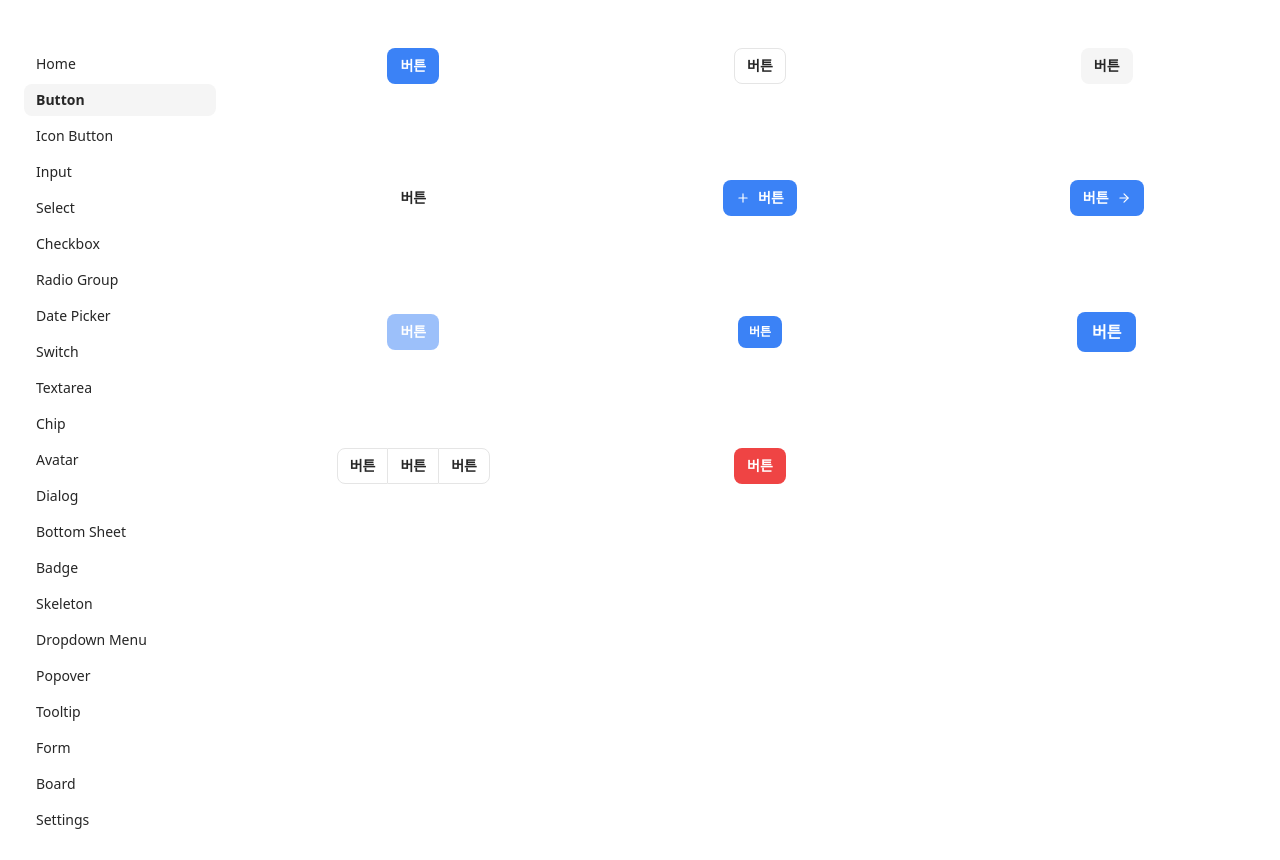
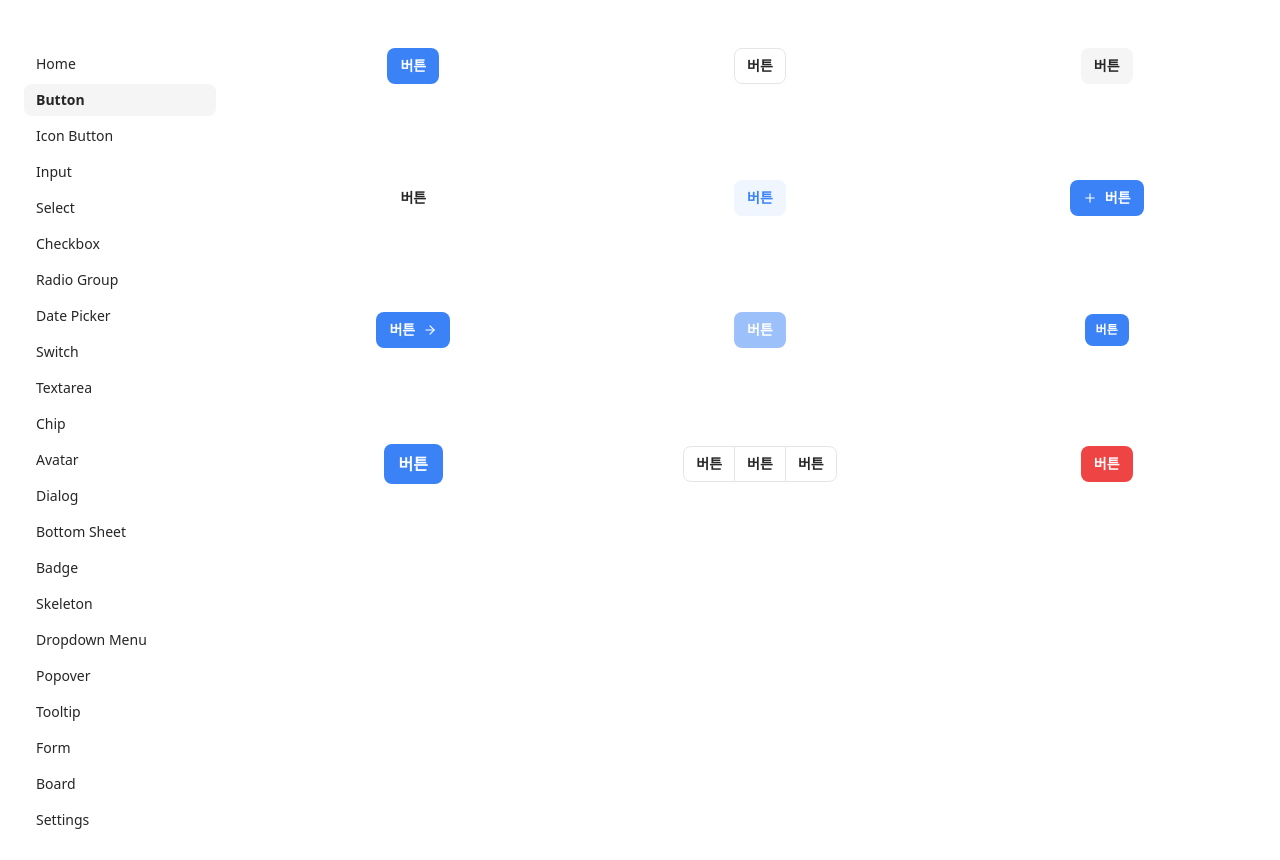
Before and after one commit to nononcrust/ellie-ui, a Next.js app: page /button in a window 1280 px wide. Built offline with nearby package versions, Linux system fonts and the light colour scheme.

Commit message:
버튼 variant 추가, BottomSheet 스타일 수정

```diff
--- a/src/app/bottom-sheet/page.tsx
+++ b/src/app/bottom-sheet/page.tsx
@@ -28,6 +28,7 @@ const BottomSheet1 = () => {
       </BottomSheet.Trigger>
       <BottomSheet.Content>
         <BottomSheet.Title>1인 가구 종류를 선택하세요.</BottomSheet.Title>
+
         <BottomSheet.Description className="sr-only">
           1인 가구 종류를 선택하세요.
         </BottomSheet.Description>
@@ -55,7 +56,9 @@ const BottomSheet2 = () => {
           1인 가구의 종류에 따라 알맞는 방을 추천해드립니다.
         </BottomSheet.Description>
         <div className="h-[320px]" />
-        <BottomSheet.Button>적용하기</BottomSheet.Button>
+        <BottomSheet.Close asChild>
+          <BottomSheet.Button>적용하기</BottomSheet.Button>
+        </BottomSheet.Close>
       </BottomSheet.Content>
     </BottomSheet>
   );
--- a/src/app/button/page.tsx
+++ b/src/app/button/page.tsx
@@ -16,6 +16,9 @@ export default function ButtonPage() {
       </Grid.Item>
       <Grid.Item>
         <Button variant="ghost">버튼</Button>
+      </Grid.Item>
+      <Grid.Item>
+        <Button variant="primaryLow">버튼</Button>
       </Grid.Item>
       <Grid.Item>
         <Button>
--- a/src/components/ui/bottom-sheet.tsx
+++ b/src/components/ui/bottom-sheet.tsx
@@ -96,8 +96,6 @@ const BottomSheetSelectGroup = ({
   onChange,
   ...props
 }: BottomSheetSelectGroupProps) => {
-  console.log("value", value, "onChange", onChange);
-
   return (
     <BottomSheetSelectContext value={{ value, onChange }}>
       <ul className={cn("flex flex-col", className)} {...props}>
@@ -124,7 +122,11 @@ const BottomSheetSelectItem = ({
   return (
     <li>
       <DialogPrimitives.Close
-        className={cn("flex w-full justify-between py-4 text-start text-lg font-medium", className)}
+        className={cn(
+          "flex w-full justify-between py-4 text-start text-lg font-medium",
+          "hover:text-primary",
+          className,
+        )}
         onClick={() => onChange(value)}
         {...props}
       >
@@ -137,7 +139,7 @@ const BottomSheetSelectItem = ({
 
 const BottomSheetButton = ({ className, children, ...props }: ButtonProps) => {
   return (
-    <Button className={cn("h-[56px] rounded-2xl text-xl", className)} {...props}>
+    <Button className={cn("min-h-[56px] rounded-xl text-lg", className)} {...props}>
       {children}
     </Button>
   );
--- a/src/components/ui/button.tsx
+++ b/src/components/ui/button.tsx
@@ -17,6 +17,7 @@ const buttonVariants = cva(
     variants: {
       variant: {
         primary: "bg-primary text-white hover:bg-primary-dark",
+        primaryLow: "bg-primary-lighter text-primary hover:bg-primary-lighter-hover",
         secondary: "bg-secondary text-main hover:bg-secondary-dark",
         outlined: "border-border text-main hover:bg-background-hover",
         ghost: "hover:bg-background-hover",
--- a/src/styles/globals.css
+++ b/src/styles/globals.css
@@ -24,7 +24,8 @@
     --placeholder: theme("colors.neutral.400");
     --primary: theme("colors.blue.500");
     --primary-dark: theme("colors.blue.600");
-    --primary-lighter: theme("colors.blue.100");
+    --primary-lighter: theme("colors.blue.50");
+    --primary-lighter-hover: theme("colors.blue.100");
     --error: theme("colors.red.500");
     --error-dark: theme("colors.red.600");
     --error-lighter: theme("colors.red.100");
--- a/tailwind.config.ts
+++ b/tailwind.config.ts
@@ -30,6 +30,7 @@ export default {
           DEFAULT: "var(--primary)",
           dark: "var(--primary-dark)",
           lighter: "var(--primary-lighter)",
+          "lighter-hover": "var(--primary-lighter-hover)",
         },
         secondary: {
           DEFAULT: "var(--secondary)",
```
